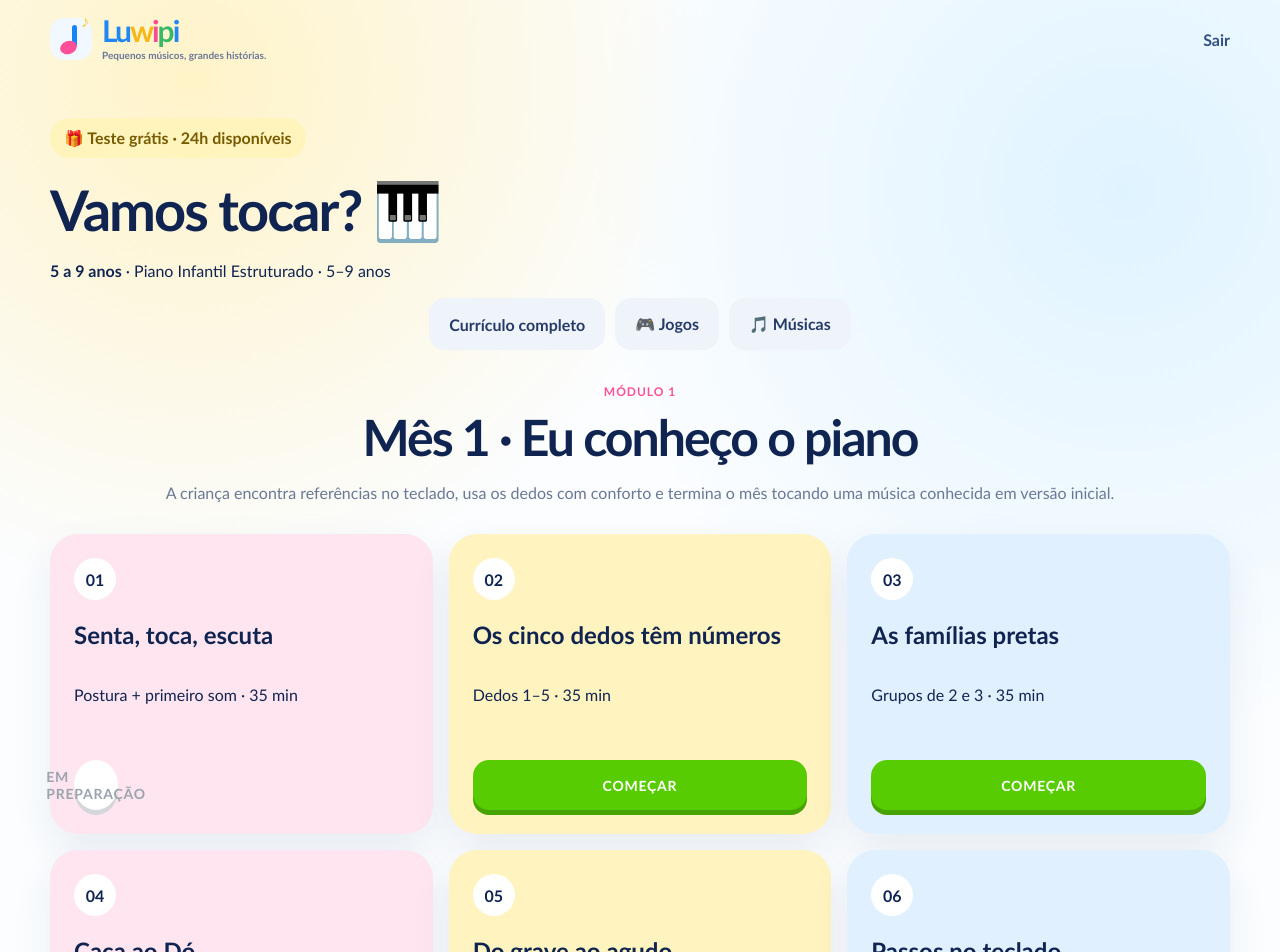
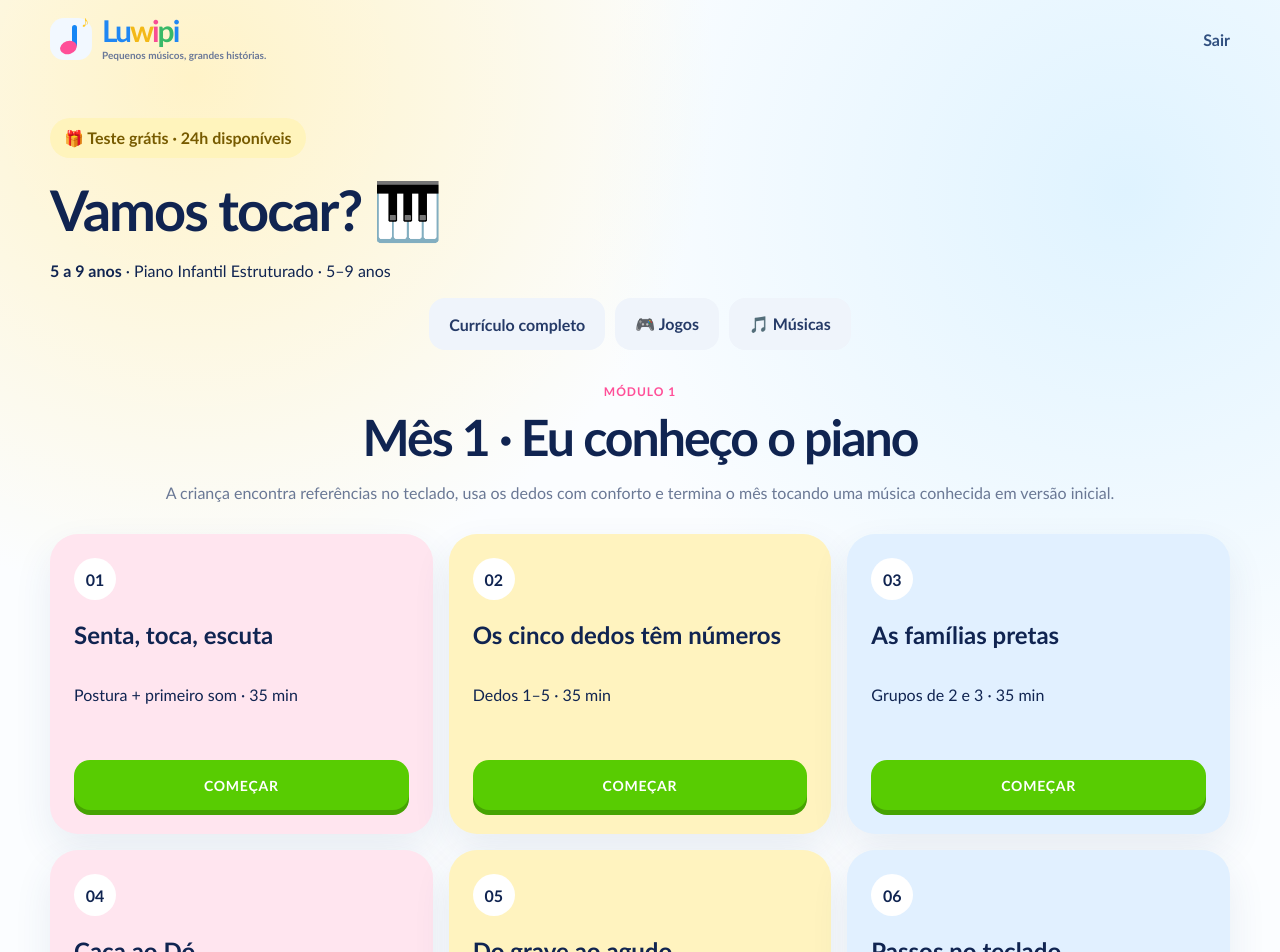
Before and after one commit to yuranicango-sketch/Luwipi, a Next.js app: page /dashboard in a window 1280 px wide. Shown: the top 952 px of the page. Built offline with nearby package versions, Linux system fonts and the light colour scheme; no server answers.

Commit message:
Fix dashboard lesson links to open curriculum lessons

```diff
--- a/app/dashboard/page.tsx
+++ b/app/dashboard/page.tsx
@@ -34,7 +34,7 @@ export default async function DashboardPage({ searchParams }: { searchParams: Pr
         <div className="lesson-grid">
           {openingLessons.map((lesson, index) => {
             const cardTone = index % 3 === 0 ? "lesson-pink" : index % 3 === 1 ? "lesson-yellow" : "lesson-blue";
-            const route = lesson.route;
+            const route = `/aulas/${program.age}/${lesson.number}`;
 
             return (
               <article key={lesson.number} className={`lesson-card ${cardTone}`}>
@@ -43,9 +43,7 @@ export default async function DashboardPage({ searchParams }: { searchParams: Pr
                 <p>{lesson.focus} · {lesson.duration}</p>
 
                 <div style={{marginTop:"auto",paddingTop:20}}>
-                  <DuoAction href={route} disabled={!route}>
-                    COMEÇAR
-                  </DuoAction>
+                  <DuoAction href={route}>COMEÇAR</DuoAction>
                 </div>
               </article>
             );
```
